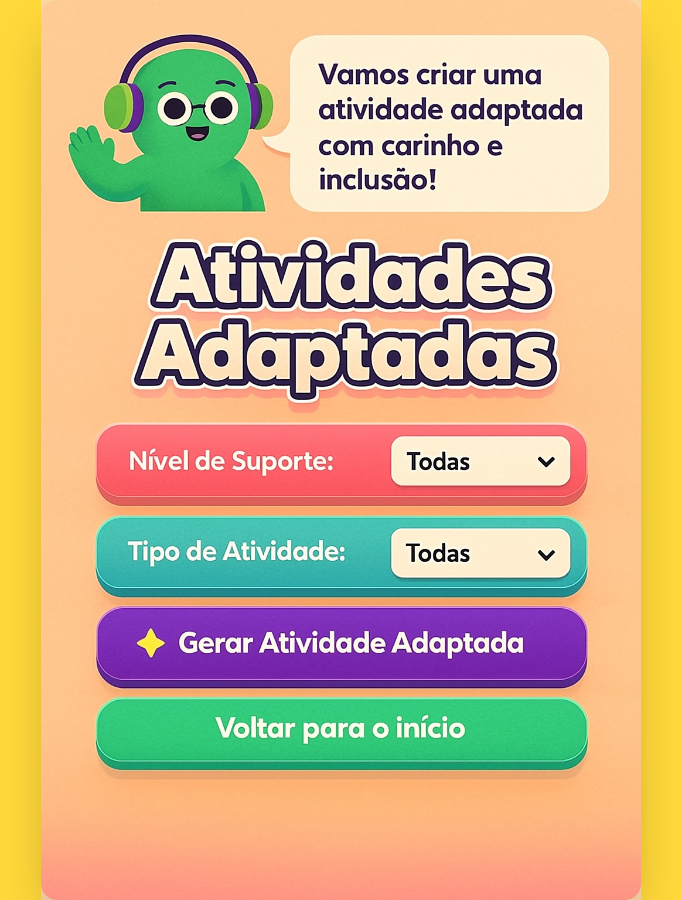
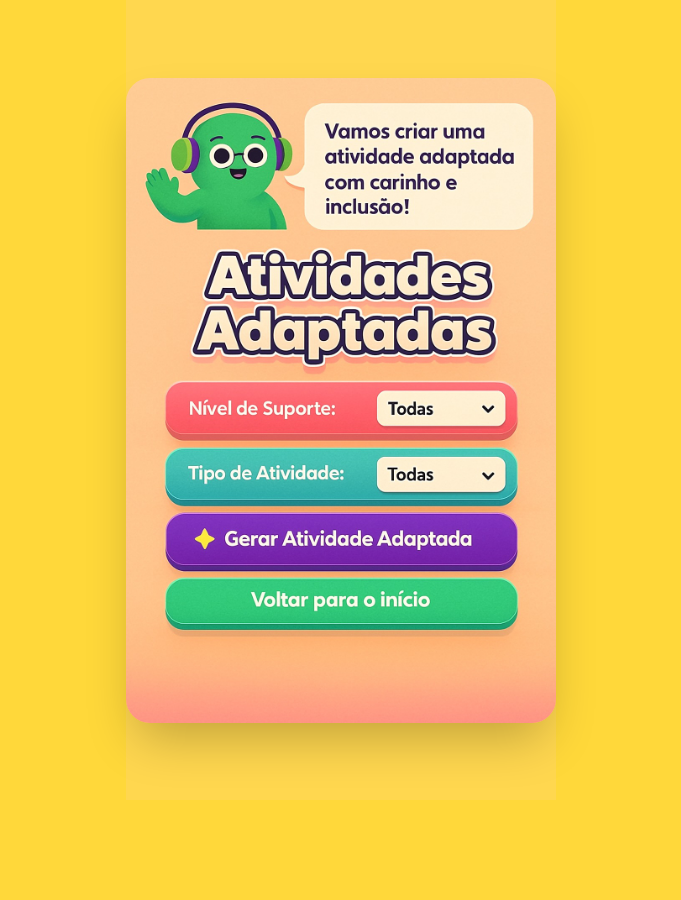
Before and after one commit to letiricetti2-alt/gerador-de-atividades-infantis, a Next.js app: page /atividades-adaptadas in a window 1280 px wide. Shown: the whole page, without its empty margins (299-980 px from the left). After the commit the page ends 800 px from the top, so only its background shows below. Built offline with nearby package versions, Linux system fonts and the light colour scheme.

Commit message:
Update page.jsx

```diff
--- a/app/atividades-adaptadas/page.jsx
+++ b/app/atividades-adaptadas/page.jsx
@@ -1,15 +1,48 @@
 import Image from "next/image";
+import Link from "next/link";
 
 export default function AtividadesAdaptadas() {
   return (
-    <main className="flex items-center justify-center min-h-screen bg-[#FCD8A8]">
+    <main className="relative flex items-center justify-center min-h-screen bg-[#FFD74F]">
+      {/* imagem principal */}
       <Image
         src="/adaptada.jpeg"
         alt="Tela de Atividades Adaptadas"
-        width={600}
+        width={430}
         height={900}
-        className="rounded-2xl shadow-2xl"
+        className="rounded-3xl shadow-2xl"
+        priority
       />
+
+      {/* Área clicável - Gerar Atividade Adaptada */}
+      <Link
+        href="#"
+        className="absolute"
+        style={{
+          top: "68%", // ajuste conforme necessário
+          left: "50%",
+          transform: "translateX(-50%)",
+          width: "280px",
+          height: "55px",
+        }}
+      >
+        <span className="sr-only">Gerar Atividade Adaptada</span>
+      </Link>
+
+      {/* Área clicável - Voltar para o início */}
+      <Link
+        href="/"
+        className="absolute"
+        style={{
+          top: "78%", // ajuste conforme necessário
+          left: "50%",
+          transform: "translateX(-50%)",
+          width: "280px",
+          height: "55px",
+        }}
+      >
+        <span className="sr-only">Voltar para o início</span>
+      </Link>
     </main>
   );
 }
```
